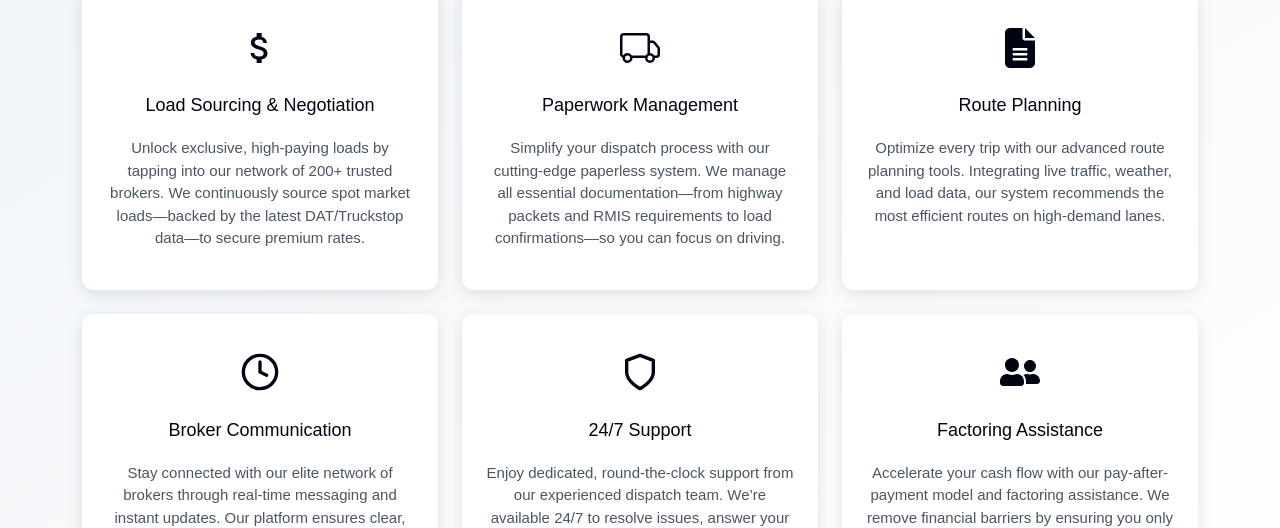
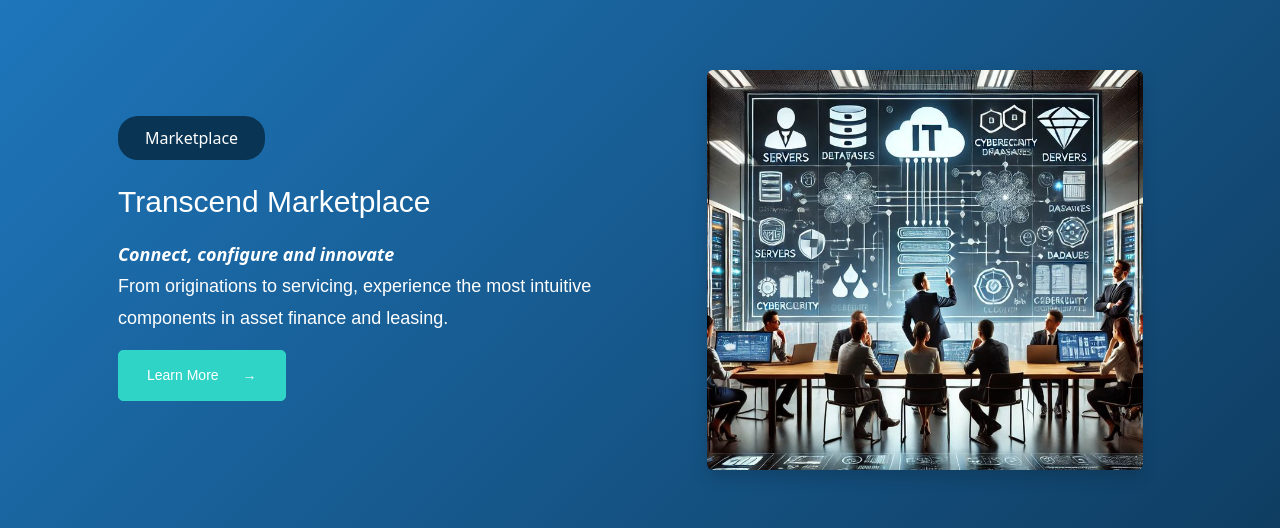
Before and after one commit to maazwajid99/SoftSol, a React (Vite) app: page / in a window 1280 px wide. Shown: the part 1682-2210 px from the top of the page. Built offline with nearby package versions, Linux system fonts and the light colour scheme.

Commit message:
Transcend Marketplace

```diff
--- a/src/components/Footer.jsx
+++ b/src/components/Footer.jsx
@@ -94,7 +94,7 @@ export default function Footer() {
 }
 const Wrapper = styled.div`
 .custom-footer {
-  background: linear-gradient(to right, #0a0f1d, #0f172a);
+  background: linear-gradient(135deg, rgb(31, 122, 193), rgb(14, 57, 91));
   color: #ffffff;
   padding-top: 4rem;
   padding-bottom: 2rem;
--- /dev/null
+++ b/src/components/Marketplacehero.jsx
@@ -0,0 +1,134 @@
+import React from "react";
+import MarketplaceImage from "../assets/Hero2.jpeg"; // ✔️ Check that this file actually exists
+import styled from "styled-components";
+
+export default function MarketplaceHero() {
+  return (
+    <Wrapper>
+      <div className="marketplace-hero position-relative overflow-hidden">
+        <div className="container h-100">
+          <div className="row align-items-center min-vh-100 py-5">
+            {/* Left Content */}
+            <div className="col-lg-6 col-md-12 px-4 px-lg-5">
+              <div className="marketplace-hero-content text-white">
+                <div className="mb-4">
+                  <span className=" parent-title ">Marketplace</span>
+                </div>
+                <h1 className="marketplace-title">Transcend Marketplace</h1>
+                <h2 className="marketplace-subtitle">
+                  <em>Connect, configure and innovate</em>
+                </h2>
+                <p className="marketplace-description">
+                  From originations to servicing, experience the most intuitive
+                  components in asset finance and leasing.
+                </p>
+                <div className="mb-4">
+                  <button className="hero-buttons btn btn-primary">
+                    Learn More <i className="ms-2">→</i>
+                  </button>
+                </div>
+              </div>
+            </div>
+
+            {/* Right Content (Image) */}
+            <div className="col-lg-6 col-md-12 d-flex justify-content-center align-items-center">
+              <img
+                src={MarketplaceImage}
+                alt="Marketplace Illustration"
+                className="img-fluid rounded shadow marketplace-img"
+              />
+            </div>
+          </div>
+        </div>
+      </div>
+    </Wrapper>
+  );
+}
+
+const Wrapper = styled.div`
+  .marketplace-hero {
+    background: linear-gradient(135deg, rgb(31, 122, 193), rgb(14, 57, 91));
+    min-height: 100vh;
+  }
+  .parent-title {
+    align-items: center;
+    background-color: #093454;
+    border-radius: 20px;
+    color: #fff;
+    display: inline-flex;
+    justify-content: center;
+    line-height: 22.4px;
+    padding: 11px 27px;
+    text-align: left;
+  }
+  .letter-spacing {
+    letter-spacing: 0.1em;
+  }
+  .marketplace-subtitle {
+    color: #fff;
+    display: inline;
+    font-size: 18px;
+    font-weight: 700;
+    line-height: 32px;
+    text-align: left;
+  }
+  .marketplace-description {
+    color: #fff;
+    font-family: "PoppinsRegular", sans-serif;
+    font-size: 18px;
+    line-height: 32px;
+    text-align: left;
+  }
+  .hero-buttons {
+    display: flex;
+    align-items: center;
+    justify-content: center;
+    gap: 1rem;
+    flex-wrap: wrap;
+  }
+
+  .btn-primary {
+    background-color: #30d4c7;
+    border-color: #30d5c8;
+    border-radius: 5px;
+    font-size: 14px;
+    padding: 14px 28px;
+    font-family: "DM Sans", sans-serif;
+    transition: 0.3s;
+  }
+  .btn-primary:hover {
+    background-color: #00b894;
+    box-shadow: 0 8px 25px rgba(48, 213, 200, 0.5);
+    transform: translateY(-2px);
+  }
+
+  .marketplace-title {
+    color: #fff;
+    font-family: "PoppinsSemiBold", sans-serif;
+    font-size: 30px;
+    font-weight: 500;
+    line-height: 36px;
+    padding: 0px 0px 10px;
+    text-align: left;
+  }
+
+  .marketplace-img {
+    width: 80%;
+    height: 50vh;
+    object-fit: cover;
+    border-radius: 1rem;
+    box-shadow: 0 10px 30px rgba(0, 0, 0, 0.2);
+  }
+
+  @media (max-width: 767.98px) {
+    .marketplace-title {
+      font-size: 24px;
+    }
+
+    .marketplace-img {
+      width: 100%;
+      height: auto;
+      margin-top: 2rem;
+    }
+  }
+`;
--- a/src/components/Navbar.jsx
+++ b/src/components/Navbar.jsx
@@ -134,7 +134,7 @@ const Wrapper = styled.div`
   }
 
   .navbar-scrolled {
-    background: rgba(30, 58, 138, 0.2);
+    background: linear-gradient(135deg, rgb(31, 122, 193), rgb(14, 57, 91));
     backdrop-filter: blur(10px);
     box-shadow: 0 2px 10px rgba(0, 0, 0, 0.3);
   }
--- a/src/components/TranscendPlatform.jsx
+++ b/src/components/TranscendPlatform.jsx
@@ -85,4 +85,9 @@ const Wrapper = styled.div`
     font-family: "DM Sans", sans-serif;
     transition: 0.3s;
   }
+  .btn-primary:hover {
+    background-color: #00b894;
+    box-shadow: 0 8px 25px rgba(48, 213, 200, 0.5);
+    transform: translateY(-2px);
+  }
 `;
--- a/src/components/hero-section.jsx
+++ b/src/components/hero-section.jsx
@@ -115,7 +115,7 @@ const Wrapper = styled.div`
 
   .btn-outline-light:hover {
     background-color: #30d5c8;
-    border-color: white;
+    border-color:  #30d5c8;
     color: white;
     transform: translateY(-2px);
   }
--- a/src/pages/Home.jsx
+++ b/src/pages/Home.jsx
@@ -3,6 +3,7 @@ import HeroSection from "../components/hero-section";
 import Brand from "../components/Brand";
 import styled from "styled-components";
 import TranscendPlatform from "../components/TranscendPlatform";
+import Marketplacehero from "../components/marketplacehero";
 import Comprehensive from "../components/Comprehensive";
 import TeamSection from "../components/TeamSection";
 import ReviewClient from "../components/ReviewsClient";
@@ -14,6 +15,7 @@ function Home() {
     <HeroSection />
     <Brand />
     <TranscendPlatform/>
+    <Marketplacehero />
     <Comprehensive />
     <TeamSection/>
     <ReviewClient />
```
Also changed, not shown: src/assets/Hero2.jpeg (added).
